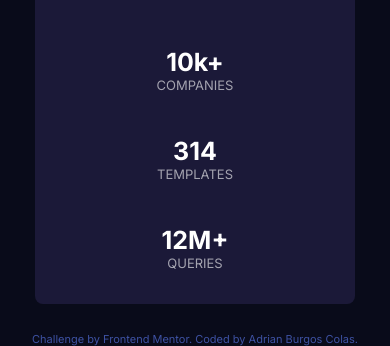
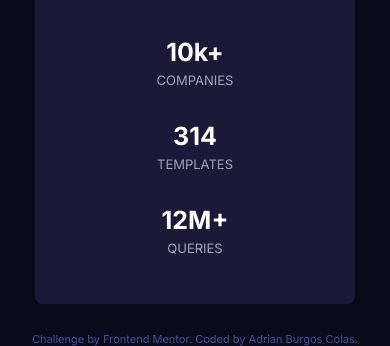
Before and after one commit to adrianburgoscolas/stats-preview-card-component, a plain HTML site: page index.html in a window 390 px wide. Shown: the part 516-862 px from the top of the page. Drawn offline with Linux system fonts and the light colour scheme.

Commit message:
fixed accessibilities issues

```diff
--- a/index.css
+++ b/index.css
@@ -54,11 +54,11 @@ section p{
     align-items: center;
     margin-top: 20px;
 }
-#stats h4{
+#stats h2{
     font-size: 25px;
 }
 #stats p{
-    margin-top: -30px;
+    margin-top: -15px;
     font-size: 13px;
 }
 .accent{
@@ -129,9 +129,9 @@ img{
         flex-direction: column;
         justify-content: flex-start;
     }
-    #stats h4 {
+    #stats h2 {
         padding: 0;
-        margin: 30px;
+        margin: 20px;
     }
 
 }
--- a/index.html
+++ b/index.html
@@ -23,15 +23,17 @@
         experience, and overall efficiency.
       </p>
       <section id="stats">
-        <div><h4>10k+</h4> <p>COMPANIES</p></div>
-        <div><h4>314</h4> <p>TEMPLATES</p></div>
-        <div><h4>12M+</h4> <p>QUERIES</p></div>
+        <div><h2>10k+</h2> <p>COMPANIES</p></div>
+        <div><h2>314</h2> <p>TEMPLATES</p></div>
+        <div><h2>12M+</h2> <p>QUERIES</p></div>
       </section>
     </main>
-    <section id="img-box">
+    <div id="img-box">
       <div id="img-tint"></div>
-      <img src="./images/image-header-desktop.jpg" alt="Business meetting">
-    </section>
+      <section>
+        <img src="./images/image-header-desktop.jpg" alt="Business meetting">
+      </section>
+    </div>
   </div>
   <footer class="attribution">
     Challenge by <a href="https://www.frontendmentor.io?ref=challenge" target="_blank">Frontend Mentor</a>.
```
